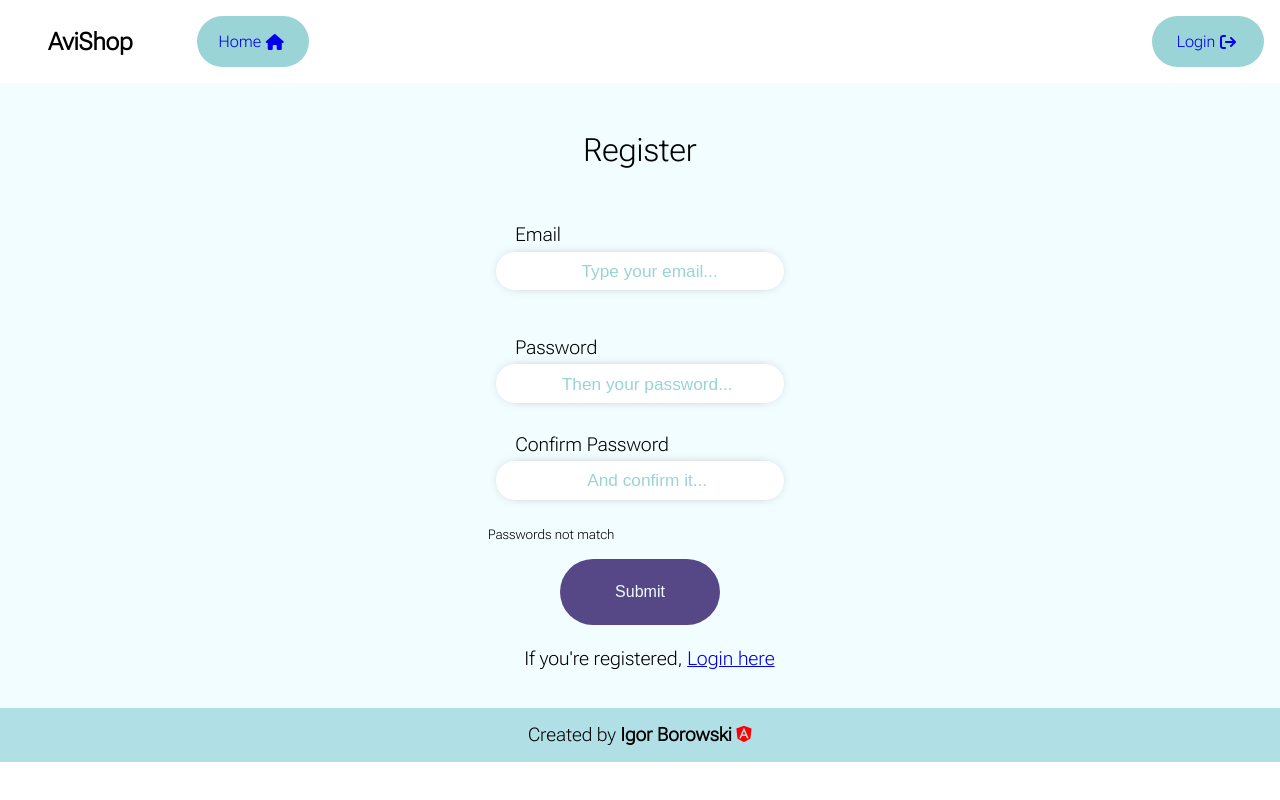
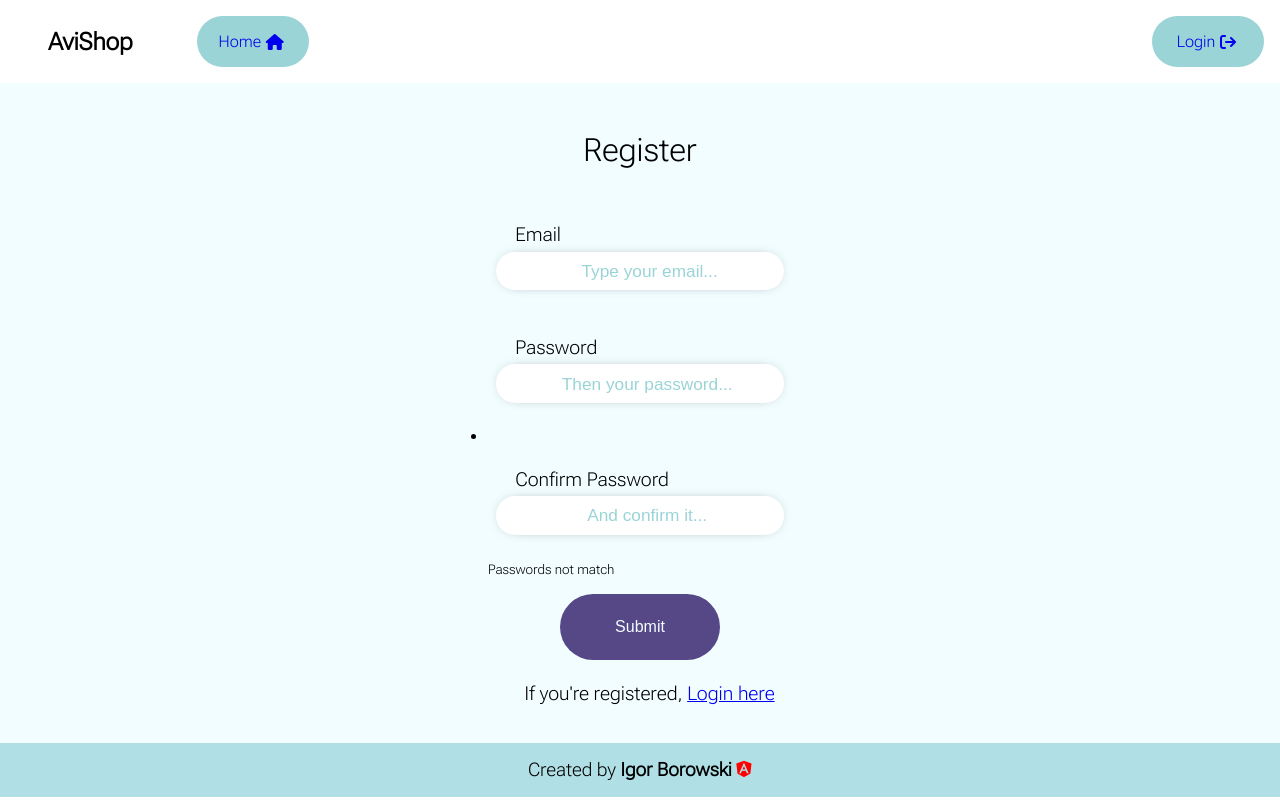
Before and after one commit to igobor94/AviShop, an Angular app: page /auth/register in a window 1280 px wide. Built offline with nearby package versions, Linux system fonts and the light colour scheme; what ngx-pagination would draw is missing.

Commit message:
assign it to register component

```diff
--- a/src/app/auth/register/register.component.html
+++ b/src/app/auth/register/register.component.html
@@ -17,6 +17,7 @@
                     <small *ngIf="password!.errors!['required'] && password!.touched">Password is required</small>
                 </div>
             </label>
+            <password-strength></password-strength>
             <label class="form__label register__label" for="confirmPassword">
                 <span class="form__text register__text">Confirm Password</span>
                 <input formControlName="confirmPassword" class="form__input register__input" type="password" id="confirmPassword" placeholder="And confirm it... " />
```
